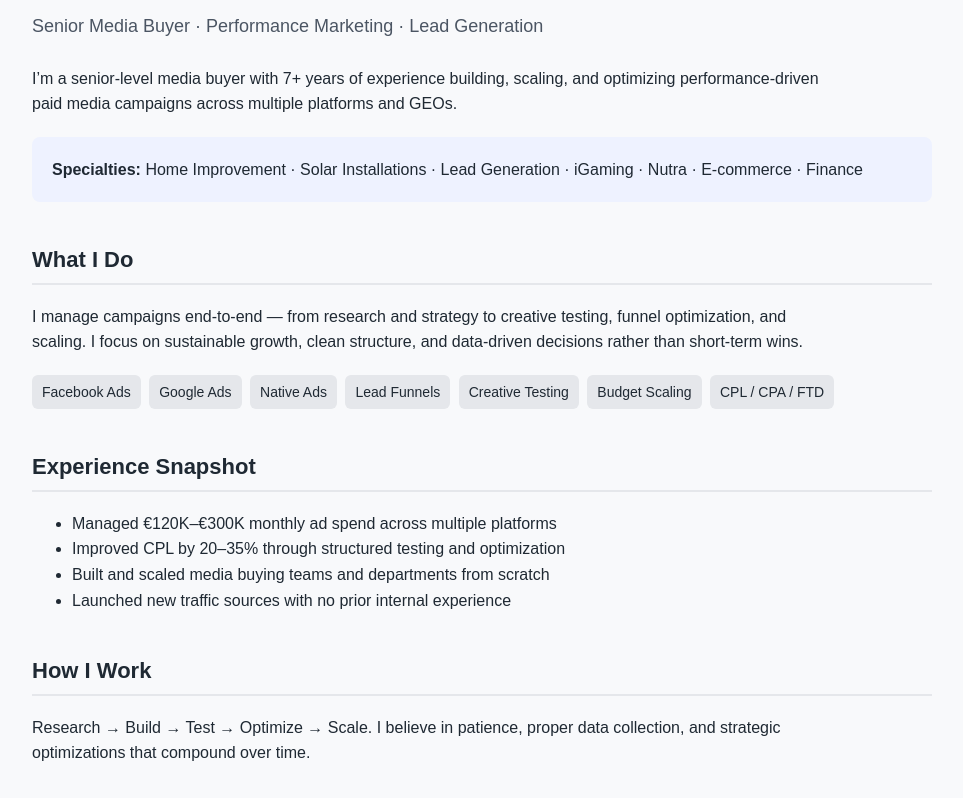
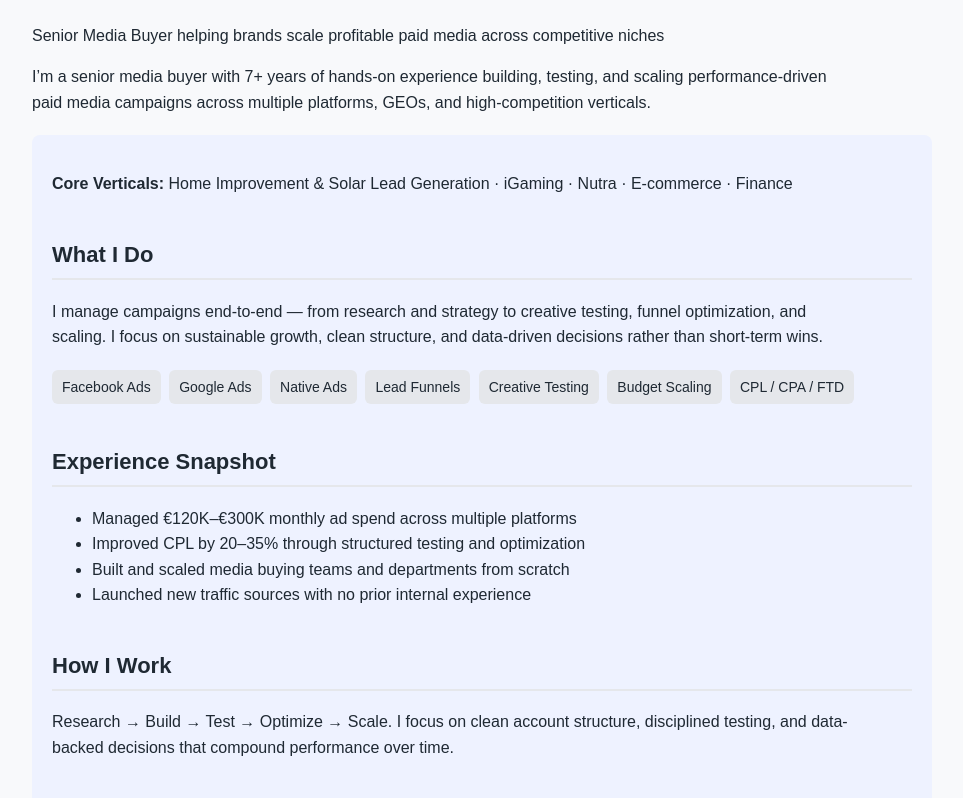
Before and after one commit to mariagregory24/mariagregory24.github.io, a plain HTML site: page index.html in a window 1280 px wide. Shown: the part 115-913 px from the top of the page, without its empty margins (158-1121 px from the left). Drawn offline with Linux system fonts and the light colour scheme.

Commit message:
Update index.html

```diff
--- a/index.html
+++ b/index.html
@@ -64,17 +64,15 @@
 </head>
 <body>
   <div class="container">
-    <h1>Maria Gregory</h1>
-    <div class="tagline">Senior Media Buyer · Performance Marketing · Lead Generation</div>
+<h1>Maria Gregory</h1>
+<p>Senior Media Buyer helping brands scale profitable paid media across competitive niches</p>
 
-    <p>
-      I’m a senior-level media buyer with 7+ years of experience building, scaling, and optimizing
-      performance-driven paid media campaigns across multiple platforms and GEOs.
-    </p>
+
+    <p>I’m a senior media buyer with 7+ years of hands-on experience building, testing, and scaling performance-driven paid media campaigns across multiple platforms, GEOs, and high-competition verticals.</p>
+
 
     <div class="highlight">
-      <strong>Specialties:</strong> Home Improvement · Solar Installations · Lead Generation · iGaming · Nutra · E-commerce · Finance
-    </div>
+     <p><strong>Core Verticals:</strong> Home Improvement & Solar Lead Generation · iGaming · Nutra · E-commerce · Finance</p>
 
     <h2>What I Do</h2>
     <p>
@@ -101,10 +99,8 @@
     </ul>
 
     <h2>How I Work</h2>
-    <p>
-      Research → Build → Test → Optimize → Scale.
-      I believe in patience, proper data collection, and strategic optimizations that compound over time.
-    </p>
+  <p>Research → Build → Test → Optimize → Scale. I focus on clean account structure, disciplined testing, and data-backed decisions that compound performance over time.</p>
+
 
     <h2>Contact</h2>
     <p class="contact">
```
